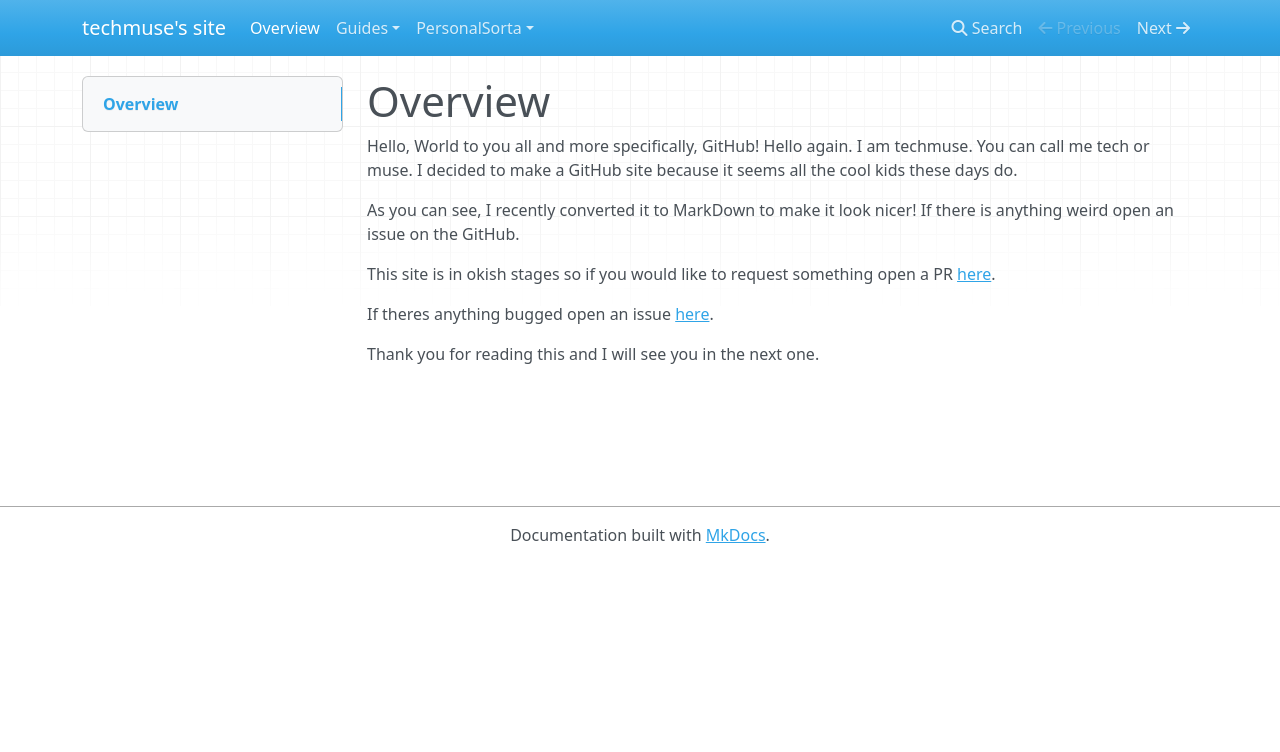
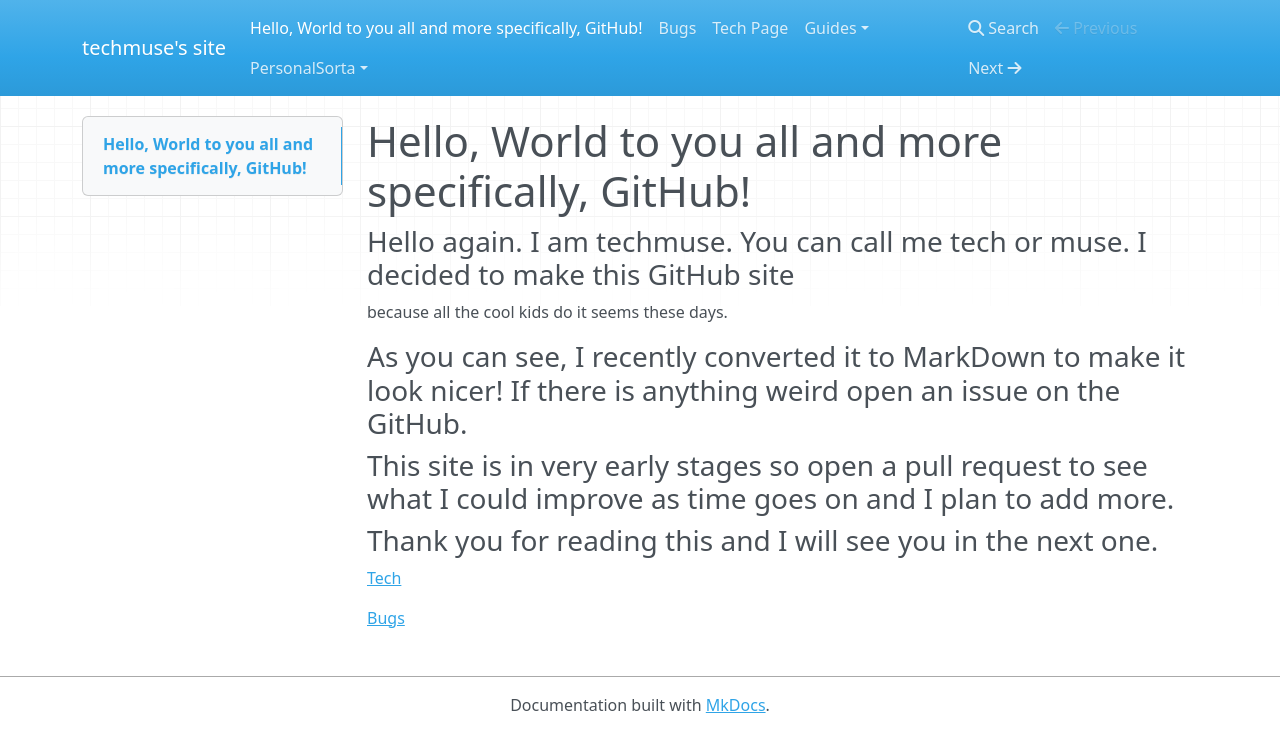
Before and after one commit to techmuse8/techmuse8.github.io, an MkDocs documentation site: the page built from docs/index.md, in a window 1280 px wide. Shown: the top 752 px of the page. Built offline with MkDocs 1.6.1, drawn with Linux system fonts in a browser that asks for light colours; nearby versions of some CDN libraries.

Commit message:
Add files via upload

```diff
--- a/docs/index.md
+++ b/docs/index.md
@@ -1,11 +1,14 @@
-# Overview
-Hello, World to you all and more specifically, GitHub!
-Hello again. I am techmuse. You can call me tech or muse. I decided to make a GitHub site because it seems all the cool kids these days do.
 
-As you can see, I recently converted it to MarkDown to make it look nicer! If there is anything weird open an issue on the GitHub.
+# Hello, World to you all and more specifically, GitHub!
 
-This site is in okish stages so if you would like to request something open a PR [here](https://github.com/techmuse8/techmuse8.github.io/pulls).
+### Hello again. I am techmuse. You can call me tech or muse. I decided to make this GitHub site
+because all the cool kids do it seems these days.
 
-If theres anything bugged open an issue [here](https://github.com/techmuse8/techmuse8.github.io/issues).
+### As you can see, I recently converted it to MarkDown to make it look nicer! If there is anything weird open an issue on the GitHub.
 
-Thank you for reading this and I will see you in the next one.
+### This site is in very early stages so open a pull request to see what I could improve as time goes on and I plan to add more.
+
+### Thank you for reading this and I will see you in the next one.
+[Tech](tech.md)
+
+[Bugs](Bug Notice.md)
--- /dev/null
+++ b/docs/tech.md
@@ -0,0 +1,4 @@
+
+# Tech Page
+
+WIP.
```
Also changed, not shown: docs/Bug Notice.md (added, +5 -0 lines).
